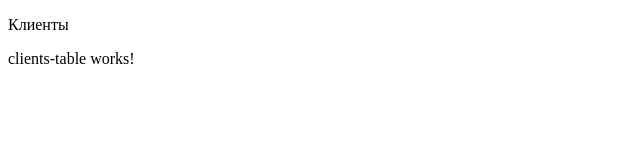
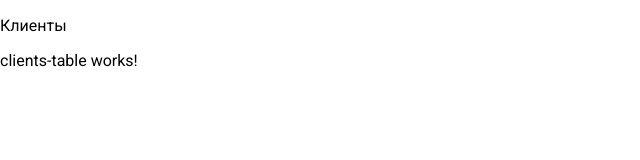
Before and after one commit to Coo1PeR/test-initium, an Angular app: page / in a window 1280 px wide. Shown: the top 160 px of the page, without its empty margins (0-640 px from the left). Built offline with nearby package versions, Linux system fonts and the light colour scheme.

Commit message:
feat: add angular material

```diff
--- a/angular.json
+++ b/angular.json
@@ -30,6 +30,7 @@
               "src/assets"
             ],
             "styles": [
+              "@angular/material/prebuilt-themes/indigo-pink.css",
               "src/styles.scss"
             ],
             "scripts": []
@@ -93,6 +94,7 @@
               "src/assets"
             ],
             "styles": [
+              "@angular/material/prebuilt-themes/indigo-pink.css",
               "src/styles.scss"
             ],
             "scripts": []
--- a/package.json
+++ b/package.json
@@ -11,10 +11,12 @@
   "private": true,
   "dependencies": {
     "@angular/animations": "^16.2.0",
+    "@angular/cdk": "^16.2.14",
     "@angular/common": "^16.2.0",
     "@angular/compiler": "^16.2.0",
     "@angular/core": "^16.2.0",
     "@angular/forms": "^16.2.0",
+    "@angular/material": "^16.2.14",
     "@angular/platform-browser": "^16.2.0",
     "@angular/platform-browser-dynamic": "^16.2.0",
     "@angular/router": "^16.2.0",
--- a/src/app/app.module.ts
+++ b/src/app/app.module.ts
@@ -5,6 +5,7 @@
 import { AppComponent } from './app.component';
 import { BaseComponent } from './components/base/base.component';
 import { ClientsTableComponent } from './components/base/clients-table/clients-table.component';
+import { BrowserAnimationsModule } from '@angular/platform-browser/animations';
 
 @NgModule({
   declarations: [
@@ -14,7 +15,8 @@
   ],
   imports: [
     BrowserModule,
-    AppRoutingModule
+    AppRoutingModule,
+    BrowserAnimationsModule
   ],
   providers: [],
   bootstrap: [AppComponent]
--- a/src/index.html
+++ b/src/index.html
@@ -6,6 +6,9 @@
   <base href="/">
   <meta name="viewport" content="width=device-width, initial-scale=1">
   <link rel="icon" type="image/x-icon" href="favicon.ico">
+  <link rel="preconnect" href="https://fonts.gstatic.com">
+  <link href="https://fonts.googleapis.com/css2?family=Roboto:wght@300;400;500&display=swap" rel="stylesheet">
+  <link href="https://fonts.googleapis.com/icon?family=Material+Icons" rel="stylesheet">
 </head>
 <body>
   <app-root></app-root>
--- a/src/styles.scss
+++ b/src/styles.scss
@@ -1 +1,4 @@
 /* You can add global styles to this file, and also import other style files */
+
+html, body { height: 100%; }
+body { margin: 0; font-family: Roboto, "Helvetica Neue", sans-serif; }
```
Also changed, not shown: 1 other file (tests, documents, lock files or other folders).
